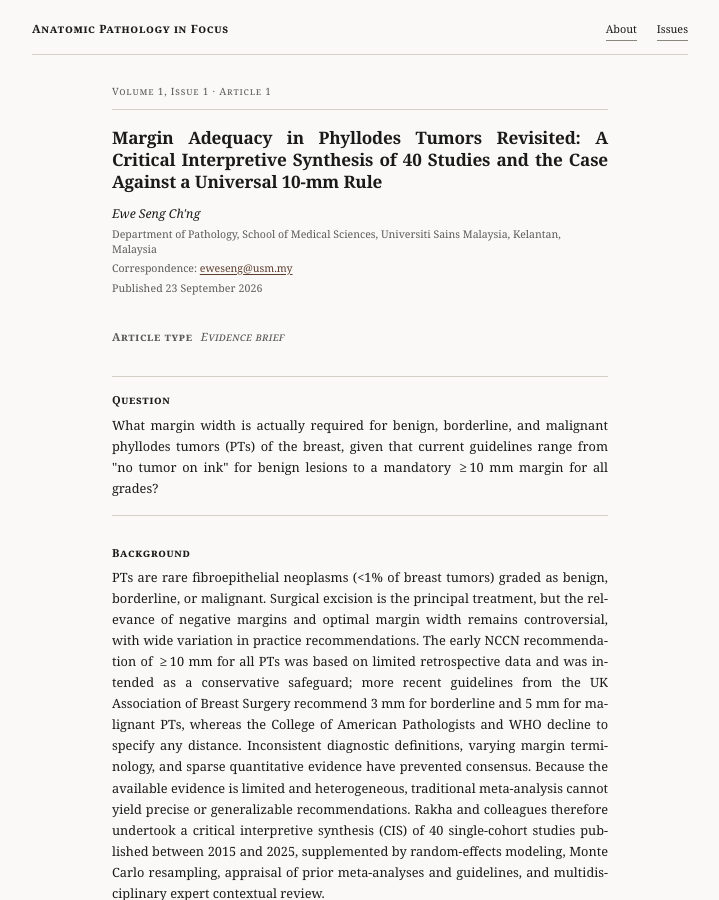
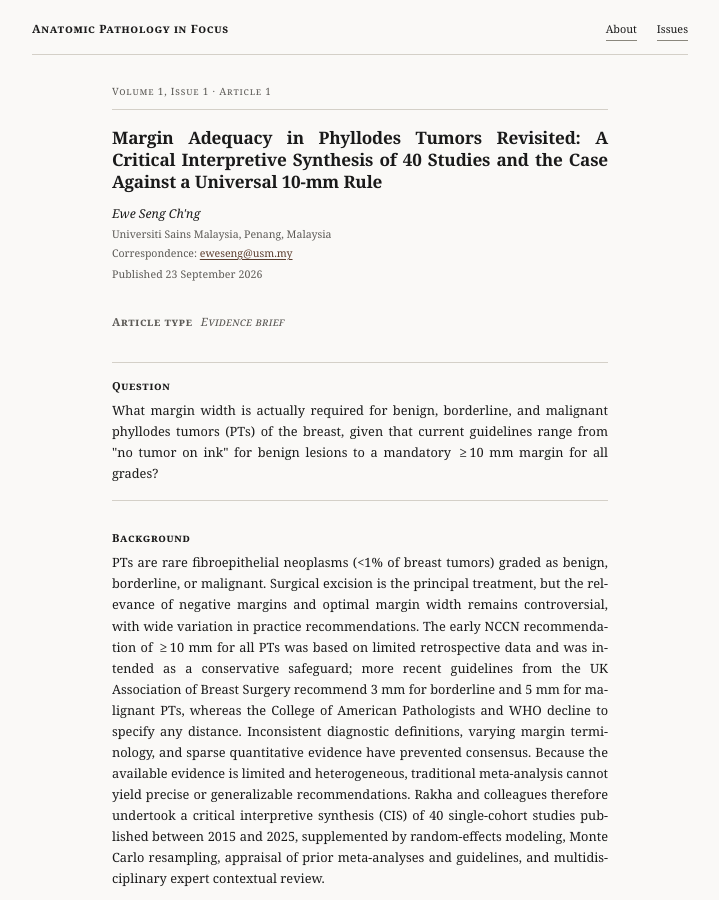
Before and after one commit to es-chng/APIF, a Jekyll site: the page built from _articles/PT-margin.md, in a window 1280 px wide and 900 px high. Shown: the whole window, without its empty margins (280-999 px from the left). Built offline with Jekyll 4.4.1, drawn with Linux system fonts in a browser that asks for light colours.

Commit message:
Update PT-margin.md

```diff
--- a/_articles/PT-margin.md
+++ b/_articles/PT-margin.md
@@ -4,7 +4,7 @@ title: "Margin Adequacy in Phyllodes Tumors Revisited: A Critical Interpretive S
 authors:
   - given: "Ewe Seng"
     family: "Ch'ng"
-    affiliation: "Department of Pathology, School of Medical Sciences, Universiti Sains Malaysia, Kelantan, Malaysia"
+    affiliation: "Universiti Sains Malaysia, Penang, Malaysia"
 corresponding_email: "eweseng@usm.my"
 volume: 1
 issue: 1
```
